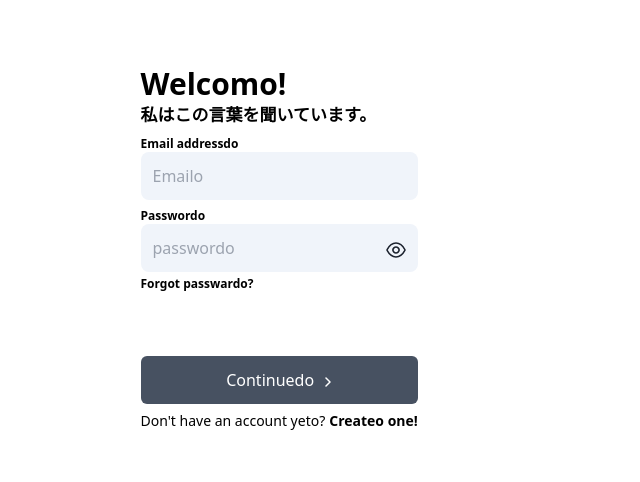
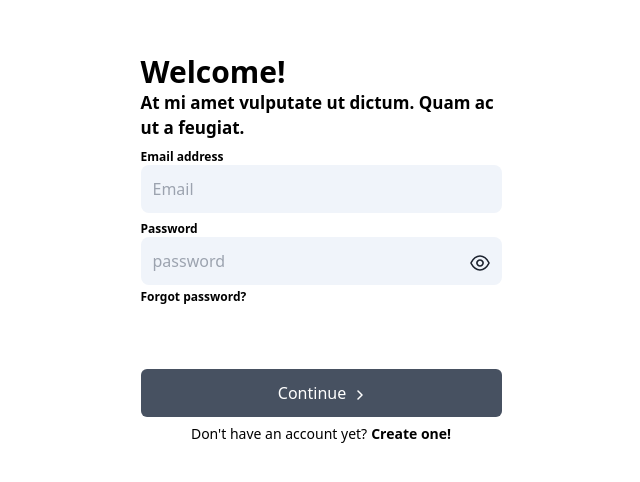
Before and after one commit to YuHangHuPXL/onBoarding, a Vue app: page /login in a window 1280 px wide. Shown: the part 176-658 px from the top of the page, without its empty margins (319-959 px from the left). Built offline with nearby package versions, Linux system fonts and the light colour scheme.

Commit message:
Changed default language to english

```diff
--- a/src/modules/auth/components/AuthLoginForm.vue
+++ b/src/modules/auth/components/AuthLoginForm.vue
@@ -50,7 +50,7 @@ function hidePassword(): void {
 				<input
 					id="username-input"
 					v-model="username"
-					class="bg-light-periWinkel h-12 w-full rounded-lg p-3 invalid:border-red-600 invalid:outline-none invalid:[&:not(:focus)]:border"
+					class="bg-light-periWinkel invalid: h-12 w-full rounded-lg p-3 invalid:border-red-600 invalid:outline-none invalid:[&:not(:focus)]:border invalid:[&:not(:focus)]:text-red-500"
 					pattern="[A-Za-z0-9._+\-']+@[A-Za-z0-9.\-]+\.[A-Za-z]{2,}$"
 					:placeholder="t('login.input_placeholder')"
 					type="text"
--- a/src/plugins/i18n/i18n.ts
+++ b/src/plugins/i18n/i18n.ts
@@ -12,7 +12,7 @@ const messages = {
 	[Locale.JAP]: jap,
 }
 
-const defaultLocale = Locale.JAP
+const defaultLocale = Locale.EN
 
 export const i18nPlugin = createI18n({
 	messages,
--- a/src/plugins/i18n/locales/en.json
+++ b/src/plugins/i18n/locales/en.json
@@ -4,7 +4,7 @@
     "continue": "Continue",
     "email_label": "Email address",
     "forgot_password": "Forgot password?",
-    "input_placeholder": "Emailo",
+    "input_placeholder": "Email",
     "no_account_question": "Don't have an account yet?",
     "no_account_suggestion": "Create one!",
     "password_label": "Password",
--- a/src/plugins/i18n/locales/jap.json
+++ b/src/plugins/i18n/locales/jap.json
@@ -1,21 +1,21 @@
 {
   "login": {
-    "bad_credentials_message": "No comprendo",
-    "continue": "Continuedo",
-    "email_label": "Email addressdo",
-    "forgot_password": "Forgot passwardo?",
-    "input_placeholder": "Emailo",
-    "no_account_question": "Don't have an account yeto?",
-    "no_account_suggestion": "Createo one!",
-    "password_label": "Passwordo",
-    "password_placeholder": "passwordo",
+    "bad_credentials_message": "本気ですか",
+    "continue": "クリック",
+    "email_label": "郵便",
+    "forgot_password": "バカじゃないの?",
+    "input_placeholder": "郵便",
+    "no_account_question": "なぜまだアカウントを作成していないのですか?",
+    "no_account_suggestion": "バナナ!",
+    "password_label": "数独",
+    "password_placeholder": "数独",
     "username_label": "Usernamedo",
     "welcome_message": "私はこの言葉を聞いています。",
-    "welcome_title": "Welcomo!"
+    "welcome_title": "さようなら!"
   },
   "shared": {
     "login_title": "Longindo",
-    "not_found_title": "404 not foundo",
-    "todos_title": "Aoi Todos"
+    "not_found_title": "404 baka",
+    "todos_title": "絶対にやらないこと "
   }
 }
```
